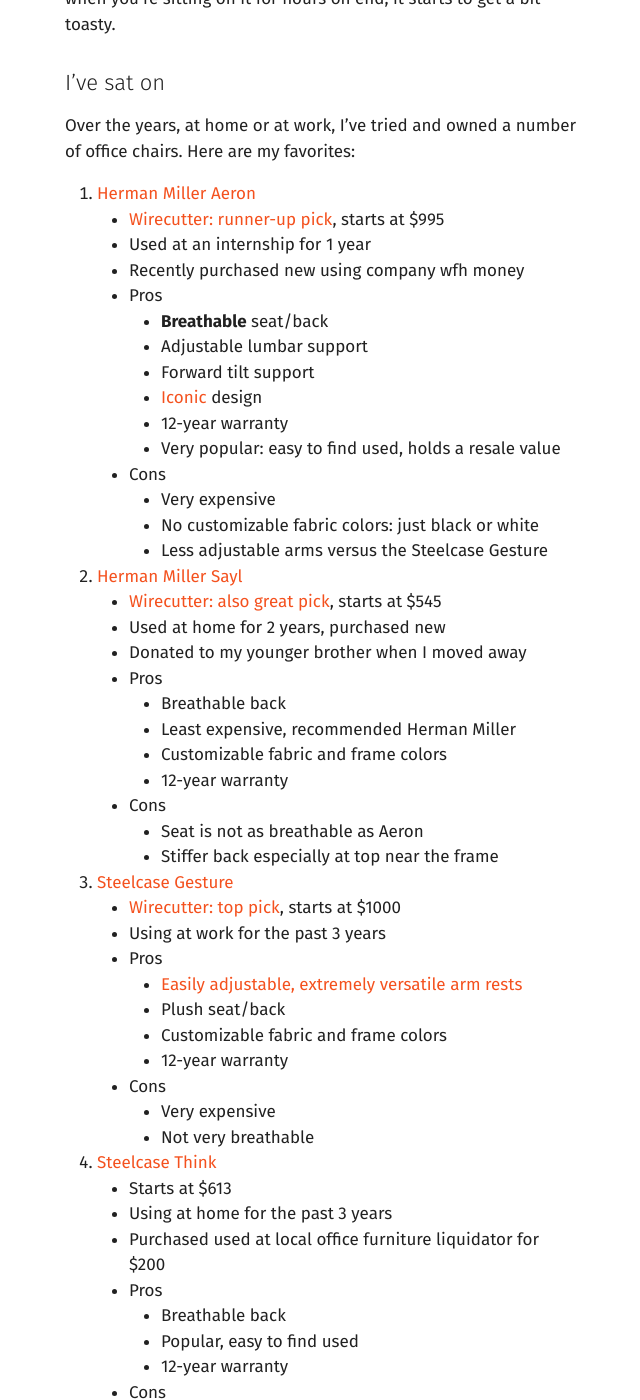
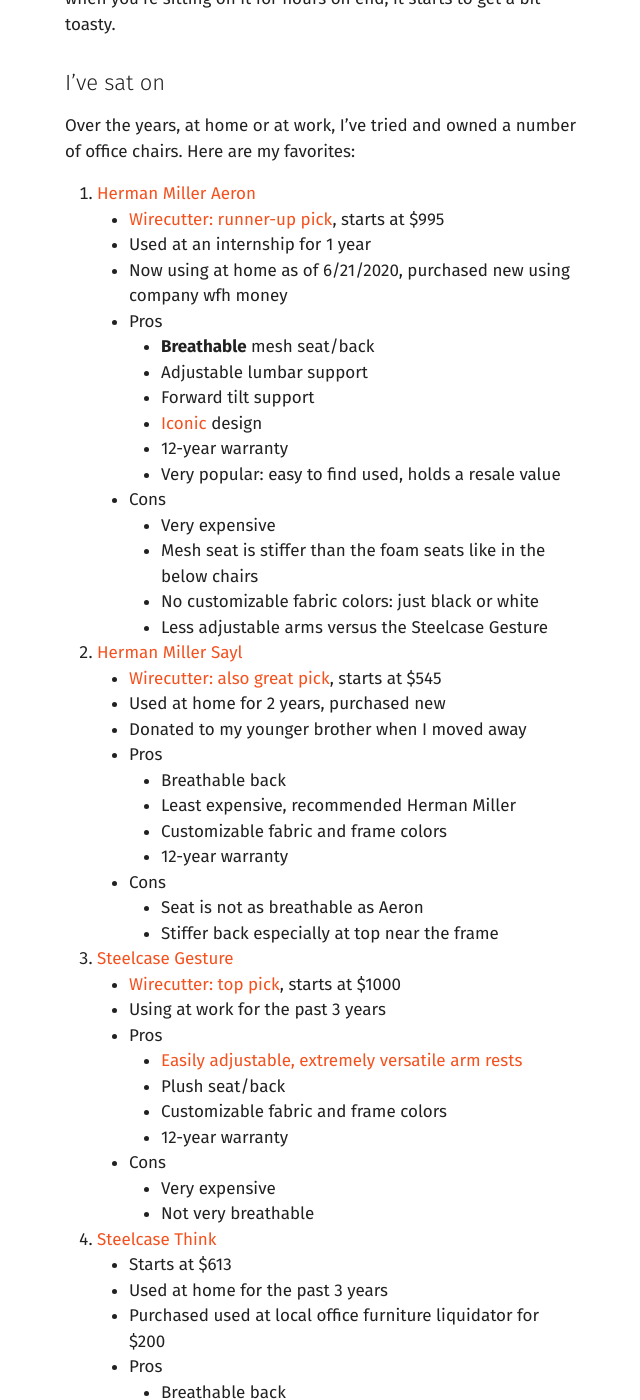
Before and after one commit to janclarin/janclarin.github.io, a Jekyll site: the page built from _posts/2020-06-15-wfh-desk-chair.md, in a window 1280 px wide and 1400 px high, scrolled down 1735 px. Shown: the whole window, without its empty margins (319-959 px from the left). Built offline with Jekyll 4.4.1, drawn with Linux system fonts in a browser that asks for light colours; nearby versions of some CDN libraries; comment, search, counter and statistics services are not loaded; some of the changed text lies outside the part shown.

Commit message:
Update wfh desh & chair post with link to aeron post

```diff
--- a/_posts/2020-06-15-wfh-desk-chair.md
+++ b/_posts/2020-06-15-wfh-desk-chair.md
@@ -49,9 +49,9 @@
 1. [Herman Miller Aeron](https://store.hermanmiller.com/office/office-chairs/aeron-chair/2195348.html)
     - [Wirecutter: runner-up pick](https://www.nytimes.com/wirecutter/reviews/best-office-chair/), starts at \$995
     - Used at an internship for 1 year
-    - Recently purchased new using company wfh money
+    - Now using at home as of 6/21/2020, purchased new using company wfh money
     - Pros
-        - **Breathable** seat/back
+        - **Breathable** mesh seat/back
         - Adjustable lumbar support
         - Forward tilt support
         - [Iconic](https://www.moma.org/collection/works/3734) design
@@ -59,6 +59,7 @@
         - Very popular: easy to find used, holds a resale value
     - Cons
         - Very expensive
+        - Mesh seat is stiffer than the foam seats like in the below chairs
         - No customizable fabric colors: just black or white
         - Less adjustable arms versus the Steelcase Gesture
 2. [Herman Miller Sayl](https://store.hermanmiller.com/office/office-chairs/sayl-task-chair/2294.html)
@@ -86,7 +87,7 @@
         - Not very breathable
 4. [Steelcase Think](https://www.steelcase.com/products/office-chairs/think/)
     - Starts at \$613
-    - Using at home for the past 3 years
+    - Used at home for the past 3 years
     - Purchased used at local office furniture liquidator for \$200
     - Pros
         - Breathable back
@@ -119,3 +120,5 @@
 That configuration comes to $1214 before tax. If you’re interested in the forward tilt support mentioned above, you’ll want to upgrade the Tilt option from Standard to _Tilt Limiter and Seat Angle_ for an additional $100. However, the most important and immediately noticeable add-on is the upgraded adjustable back support. Don’t cheap out on it, your lower back will thank you.
 
 As of 6/15/2020, I’m still waiting for my Aeron to arrive from Herman Miller. Until then, my Think will make do despite its uncomfortable attempts to support my upper back. I’ll update this post once I get my hands on it.
+
+6/30/2020 update: I've received my chair and here's my [first week with it]({% post_url 2020-06-30-week-with-aeron %}).
```
